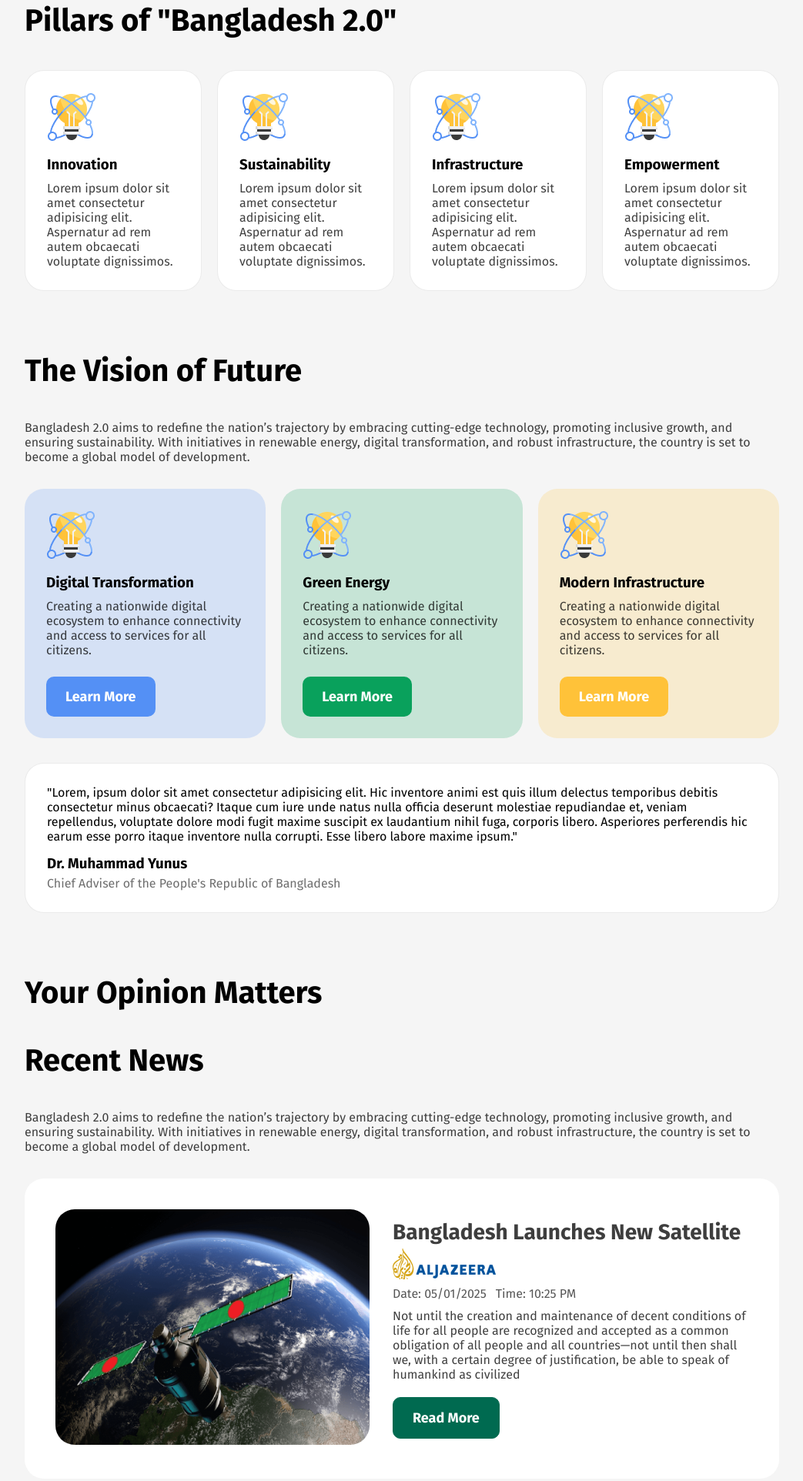
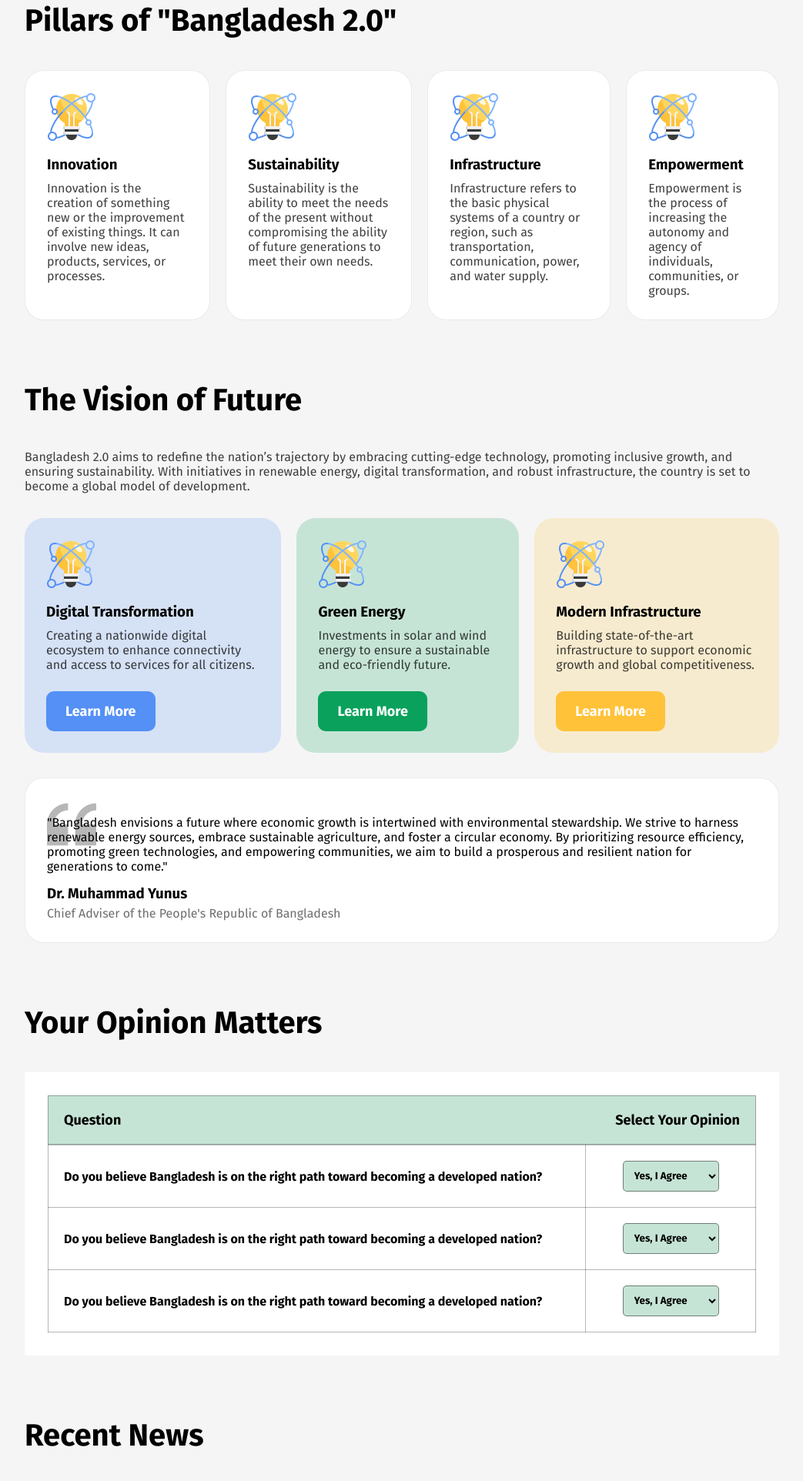
Before and after one commit to jubayerAshrafMahin/New-Bangladesh, a plain HTML site: page index.html in a window 1280 px wide. Shown: the part 873-2797 px from the top of the page at 77% size, without its empty margins (118-1161 px from the left). Drawn offline with Linux system fonts and the light colour scheme.

Commit message:
almost finished

```diff
--- a/index.html
+++ b/index.html
@@ -34,23 +34,23 @@
                 <div class="cards">
                     <img class="cardIcon" src="assets/card-icon.png" alt="Card Icon">
                     <h3 class="cardTitle">Innovation</h3>
-                    <p class="cardSubtitle">Lorem ipsum dolor sit amet consectetur adipisicing elit. Aspernatur ad rem
-                        autem obcaecati voluptate dignissimos.</p>
+                    <p class="cardSubtitle">Innovation is the creation of something new or the improvement of existing
+                        things. It can involve new ideas, products, services, or processes.</p>
                 </div>
                 <div class="cards"><img class="cardIcon" src="assets/card-icon.png" alt="Card Icon">
                     <h3 class="cardTitle">Sustainability</h3>
-                    <p class="cardSubtitle">Lorem ipsum dolor sit amet consectetur adipisicing elit. Aspernatur ad rem
-                        autem obcaecati voluptate dignissimos.</p>
+                    <p class="cardSubtitle"> Sustainability is the ability to meet the needs of the present without
+                        compromising the ability of future generations to meet their own needs.</p>
                 </div>
                 <div class="cards"><img class="cardIcon" src="assets/card-icon.png" alt="Card Icon">
                     <h3 class="cardTitle">Infrastructure</h3>
-                    <p class="cardSubtitle">Lorem ipsum dolor sit amet consectetur adipisicing elit. Aspernatur ad rem
-                        autem obcaecati voluptate dignissimos.</p>
+                    <p class="cardSubtitle">Infrastructure refers to the basic physical systems of a country or region,
+                        such as transportation, communication, power, and water supply.</p>
                 </div>
                 <div class="cards"><img class="cardIcon" src="assets/card-icon.png" alt="Card Icon">
                     <h3 class="cardTitle">Empowerment</h3>
-                    <p class="cardSubtitle">Lorem ipsum dolor sit amet consectetur adipisicing elit. Aspernatur ad rem
-                        autem obcaecati voluptate dignissimos.</p>
+                    <p class="cardSubtitle">Empowerment is the process of increasing the autonomy and agency of
+                        individuals, communities, or groups.</p>
                 </div>
             </div>
         </div>
@@ -71,30 +71,61 @@
                 </div>
                 <div class="cards card2"><img class="cardIcon" src="assets/card-icon.png" alt="Card Icon">
                     <h3 class="cardTitle">Green Energy</h3>
-                    <p class="cardSubtitle subtitle">Creating a nationwide digital ecosystem to enhance connectivity and
-                        access
-                        to services for all citizens.</p>
+                    <p class="cardSubtitle subtitle">Investments in solar and wind energy to ensure a sustainable and
+                        eco-friendly future.</p>
                     <button class="cardBtn2">Learn More</button>
                 </div>
                 <div class="cards card3"><img class="cardIcon" src="assets/card-icon.png" alt="Card Icon">
                     <h3 class="cardTitle">Modern Infrastructure</h3>
-                    <p class="cardSubtitle">Creating a nationwide digital ecosystem to enhance connectivity and access
-                        to services for all citizens.</p>
+                    <p class="cardSubtitle">Building state-of-the-art infrastructure to support economic growth and
+                        global competitiveness.</p>
                     <button class="cardBtn3">Learn More</button>
                 </div>
             </div>
             <div class="adviserQuoteHolder cards">
-                <p class="adviserQuote">"Lorem, ipsum dolor sit amet consectetur adipisicing elit. Hic inventore animi
-                    est quis illum delectus temporibus debitis consectetur minus obcaecati? Itaque cum iure unde natus
-                    nulla officia deserunt molestiae repudiandae et, veniam repellendus, voluptate dolore modi fugit
-                    maxime suscipit ex laudantium nihil fuga, corporis libero. Asperiores perferendis hic earum esse
-                    porro itaque inventore nulla corrupti. Esse libero labore maxime ipsum." </p>
+                <p class="adviserQuote">"Bangladesh envisions a future where economic growth is intertwined with
+                    environmental stewardship. We strive to harness renewable energy sources, embrace sustainable
+                    agriculture, and foster a circular economy. By prioritizing resource efficiency, promoting green
+                    technologies, and empowering communities, we aim to build a prosperous and resilient nation for
+                    generations to come." </p>
                 <h3 class="cardTitle adviserName">Dr. Muhammad Yunus</h3>
                 <p class="adviserBD">Chief Adviser of the People's Republic of Bangladesh</p>
             </div>
         </div>
-        <div class="section4">
+        <div class="opinionSection">
             <p class="title innerTitle">Your Opinion Matters</p>
+            <div class="tableHolder">
+                <div class="tableHeaderHolder">
+                    <p>Question</p>
+                    <p>Select Your Opinion</p>
+                </div>
+                <table class="opinionTable">
+                    <tr>
+                        <td class="tdQuestion">Do you believe Bangladesh is on the right path toward becoming a
+                            developed nation?</td>
+                        <td class="tdSelection"><select name="opinion">
+                                <option value="yes">Yes, I Agree</option>
+                                <option value="no">No, I Disagree</option>
+                            </select></td>
+                    </tr>
+                    <tr>
+                        <td class="tdQuestion">Do you believe Bangladesh is on the right path toward becoming a
+                            developed nation?</td>
+                        <td class="tdSelection"><select name="opinion">
+                                <option value="yes">Yes, I Agree</option>
+                                <option value="no">No, I Disagree</option>
+                            </select></td>
+                    </tr>
+                    <tr>
+                        <td class="tdQuestion">Do you believe Bangladesh is on the right path toward becoming a
+                            developed nation?</td>
+                        <td class="tdSelection"><select name="opinion">
+                                <option value="yes">Yes, I Agree</option>
+                                <option value="no">No, I Disagree</option>
+                            </select></td>
+                    </tr>
+                </table>
+            </div>
         </div>
         <div class="section4">
             <p class="title innerTitle">Recent News</p>
@@ -204,6 +235,13 @@
         </div>
     </main>
     <footer>
+        <h1>Bangladesh 2.0</h1>
+        <hr>
+        <div class="mediaHolder">
+            <img src="assets/facebook.png" alt="facebook">
+            <img src="assets/instagram.png" alt="instagram">
+            <img src="assets/x.png" alt="x">
+        </div>
 
 
     </footer>
--- a/styles.css
+++ b/styles.css
@@ -1,30 +1,32 @@
 @import url('https://fonts.googleapis.com/css2?family=Assistant:wght@200..800&family=Fira+Sans:ital,wght@0,100;0,200;0,300;0,400;0,500;0,600;0,700;0,800;0,900;1,100;1,200;1,300;1,400;1,500;1,600;1,700;1,800;1,900&family=Nunito:ital,wght@0,200..1000;1,200..1000&family=Roboto+Condensed:ital,wght@0,100..900;1,100..900&family=Roboto:ital,wght@0,100;0,300;0,400;0,500;0,700;0,900;1,100;1,300;1,400;1,500;1,700;1,900&display=swap');
 
-*{
+* {
     margin: 0;
     padding: 0;
 }
 
-body{
-    padding: 0px 150px;
+body {
     background-color: #f5f5f5;
     font-family: "Fira Sans", serif;
 }
 
-header{
-    padding: 35px 0px;
+header {
+    padding: 35px 150px;
     display: flex;
     justify-content: space-between;
     font-family: "Fira Sans", serif;
     align-items: center;
+}
+main{
+    padding: 0px 150px;
+}
 
-}
-.title{
+.title {
     font-size: 40px;
     font-weight: bold;
 }
 
-button{
+button {
     background-color: transparent;
     border: 1.9px solid #006A50;
     border-radius: 10px;
@@ -36,121 +38,143 @@
     cursor: pointer;
 }
 
-.section1{
+.section1 {
     display: flex;
     justify-content: space-between;
     align-items: center;
     background-color: #C6E4D6;
     border-radius: 25px;
     padding: 80px 60px;
-    margin:0 0 80px 0;
+    margin: 0 0 80px 0;
+    gap: 50px;
 }
 
-.bd2{
+.bd2 {
     color: rgba(0, 0, 0, 0.500);
     font-size: 25px;
     font-weight: bold;
 }
 
-.idea{
+.idea {
     font-size: 55px;
     margin: 12px 0px 20px;
 }
 
-.explore{
+.explore {
     background-color: #006A50;
     color: white;
     font-weight: bold;
 }
 
-.memorial{
+.memorial {
     margin: 0px 10px;
 }
-.cardHolder{
+
+.cardHolder {
     display: flex;
-    justify-content: space-evenly ;
+    justify-content: space-evenly;
     margin: 40px 0px 80px;
     gap: 20px;
 }
-.cards{
+
+.cards {
     border: 1.9px solid #0e0e0e15;
     border-radius: 25px;
     background-color: white;
     padding: 28px;
 }
-.cardIcon{
+
+.cardIcon {
     margin: 0px 0px 15px;
 }
-.cardTitle{
+
+.cardTitle {
     margin: 0 0 10px;
 }
-.cardSubtitle{
+
+.cardSubtitle {
     color: 0e0e0e;
     opacity: 0.75;
 }
 
-.card2{
+.card2 {
     background-color: #C6E4D6;
     border: none;
 }
-.card1{
+
+.card1 {
     background-color: rgba(84, 143, 245, 0.2);
     border: none;
 }
-.card3{
+
+.card3 {
     background-color: #F7EBCF;
     border: none;
 }
-.cardBtn1{
+
+.cardBtn1 {
     background-color: #5490F5;
     border: none;
     margin: 25px 0 0 0;
     color: white;
 }
-.cardBtn2{
+
+.cardBtn2 {
     background-color: #09A15C;
     border: none;
     margin: 25px 0 0 0;
     color: white;
 }
-.cardBtn3{
+
+.cardBtn3 {
     background-color: #FFC239;
     border: none;
     margin: 25px 0 0 0;
     color: white;
 }
-.innerTitle{
+
+.innerTitle {
     margin: 0 0 40px 0;
 }
-.adviserQuote{
+
+.adviserQuote {
     margin: 0 0 15px 0;
+    background-image: url(assets/quote-bg.png);
+    background-repeat: no-repeat;
+    padding-top: 20px;
 }
-.adviserName{
+
+.adviserName {
     margin: 0 0 5px 0;
 }
-.adviserBD{
+
+.adviserBD {
     color: rgb(14, 14, 14, 0.6);
 }
-.cardHolder2{
+
+.cardHolder2 {
     margin: 0 0 32px 0;
 }
-.section3>.subtitle{
-    margin:0 0 32px 0;
+
+.section3>.subtitle {
+    margin: 0 0 32px 0;
 }
-.section3{
+
+.section3 {
     margin: 0 0 80px 0;
 }
-.section4>.subtitle{
-    margin:0 0 32px 0;
+
+.section4>.subtitle {
+    margin: 0 0 32px 0;
 }
 
-.newsCardHolder{
+.newsCardHolder {
     display: flex;
     flex-direction: column;
     gap: 20px;
 }
 
-.newsCard{
+.newsCard {
     display: flex;
     background-color: white;
     border-radius: 25px;
@@ -158,36 +182,44 @@
     align-items: center;
     gap: 30px;
 }
-.newsImage{
+
+.newsImage {
     border-radius: 25px;
 }
-.newsCardBtn{
+
+.newsCardBtn {
     background-color: #006A50;
     color: white;
 }
-.newsTitle{
+
+.newsTitle {
     color: rgba(14, 14, 14, 0.80);
     font-size: 28px;
     font-weight: bold;
 }
-.newsChannel{
+
+.newsChannel {
     margin: 5px 0px;
 }
-.newsHolder>.cardSubtitle{
+
+.newsHolder>.cardSubtitle {
     margin: 10px 0px 20px 0px;
 }
-.dateTimeHolder{
+
+.dateTimeHolder {
     display: flex;
     gap: 12px;
     color: rgba(14, 14, 14, 0.70);
 }
-.section5Holder{
+
+.section5Holder {
     display: flex;
     flex-direction: column;
     gap: 32px;
     text-align: center;
 }
-.donationCardHolder{
+
+.donationCardHolder {
     display: flex;
     justify-content: space-between;
     align-items: center;
@@ -195,7 +227,8 @@
     padding: 0 40px;
 
 }
-.donationCard{
+
+.donationCard {
     border: 1.9px solid #0e0e0e15;
     border-radius: 15px;
     background-color: white;
@@ -204,21 +237,25 @@
     font-size: 38px;
     color: rgba(14, 14, 14, 0.80);
 }
-.donationCard:hover{
+
+.donationCard:hover {
     background-color: #006A50;
     color: white;
     cursor: pointer;
 }
-.donationBtn{
+
+.donationBtn {
     display: inline;
     background-color: #006A50;
     color: white;
     margin: 0 auto;
 }
-.inputDonationHolder{
+
+.inputDonationHolder {
     padding: 0px 0px;
 }
-.donationInput{
+
+.donationInput {
     width: 80%;
     padding: 20px;
     border: none;
@@ -226,40 +263,48 @@
     box-shadow: 0 2px rgba(0, 0, 0, 0.1);
 }
 
-.donationInput::placeholder{
+.donationInput::placeholder {
     font-family: "Fira Sans", serif;
     text-align: center;
     font-size: medium;
 }
-.section5 .title{
+
+.section5 .title {
     margin: 80px 0 0 0;
 }
-.section5 .subtitle{
+
+.section5 .subtitle {
     color: rgba(14, 14, 14, 0.70);
 }
-.section5{
+
+.section5 {
     margin: 0 0 80px 0;
 }
-.section6{
+
+.section6 {
     padding: 80px 120px 50px 120px;
     background-color: #C6E4D6;
     border-radius: 25px;
     text-align: center;
     margin: 0 0 80px 0;
 }
-.section6 .title{
+
+.section6 .title {
     margin: 0 0 30px 0;
 }
-.section6 .subtitle{
+
+.section6 .subtitle {
     width: 50%;
     margin: 0 auto 30px;
 }
-.inputHolder{
+
+.inputHolder {
     display: flex;
     justify-content: center;
     margin: 0 0 30px 0;
 }
-.emailInput{
+
+.emailInput {
     border: none;
     border-radius: 10px 0 0 10px;
     width: 50%;
@@ -268,11 +313,13 @@
     padding: 0 30px;
     margin: 0 0 0 0;
 }
-.emailInput::placeholder{
+
+.emailInput::placeholder {
     font-family: "Fira Sans", serif;
     font-size: medium;
 }
-.subscribeBtn{
+
+.subscribeBtn {
     background-color: #006A50;
     color: white;
     height: 55px;
@@ -280,3 +327,67 @@
     border: none;
     border-radius: 0 10px 10px 0;
 }
+footer{
+    background-color: white;
+    text-align: center;
+    padding: 60px 250px;
+}
+footer h1{
+    margin: 0 0 40px 0;
+}
+footer hr{
+    margin: 0 0 40px 0;
+}
+.opinionSection{
+    margin-bottom: 80px;
+}
+.mediaHolder{
+    display: flex;
+    justify-content: center;
+    gap: 15px;
+}
+.tableHolder{
+    padding: 30px;
+    background-color: white;
+    border: 25px;
+}
+
+table{
+    width: 100%;
+    border-collapse: collapse;
+}
+
+th{
+    background-color: #C6E4D6;
+    padding: 20px;
+    font-size: large;
+    text-align: left;
+    border: 1px solid rgba(14, 14, 14, 0.30);
+}
+td{
+    padding: 20px;
+    border: 1px solid rgba(14, 14, 14, 0.30);
+    font-weight: bold;
+}
+select{
+    padding: 10px;
+    background-color: #C6E4D6;
+    font-family: "Fira Sans", serif;
+    border: 1px solid rgba(0, 0, 0, 0.45);
+    border-radius: 5px;
+    cursor: pointer;
+    font-weight: bold;
+}
+.tdSelection{
+    text-align: center;
+    width: 180px;
+}
+.tableHeaderHolder{
+    display: flex;
+    justify-content: space-between;
+    background-color: #C6E4D6;
+    padding: 20px;
+    font-size: large;
+    border: 1px solid rgba(14, 14, 14, 0.30);
+    font-weight: bold;
+}
```
